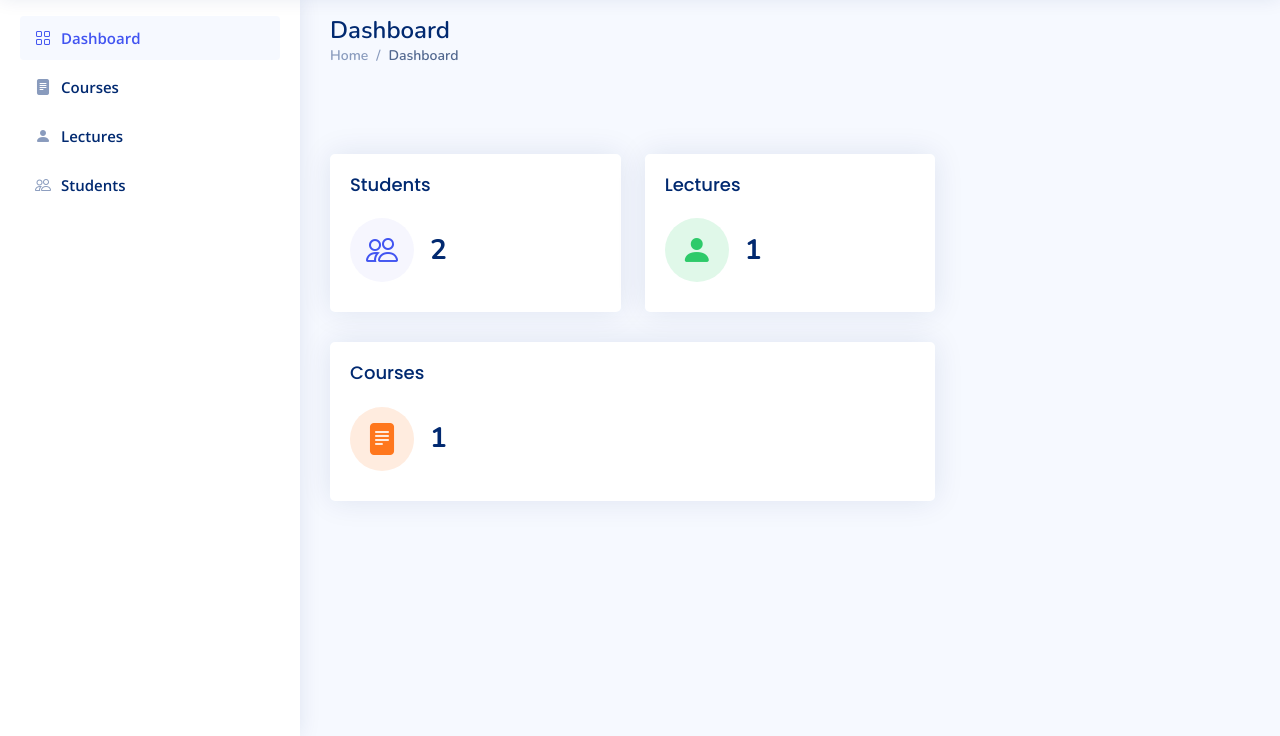
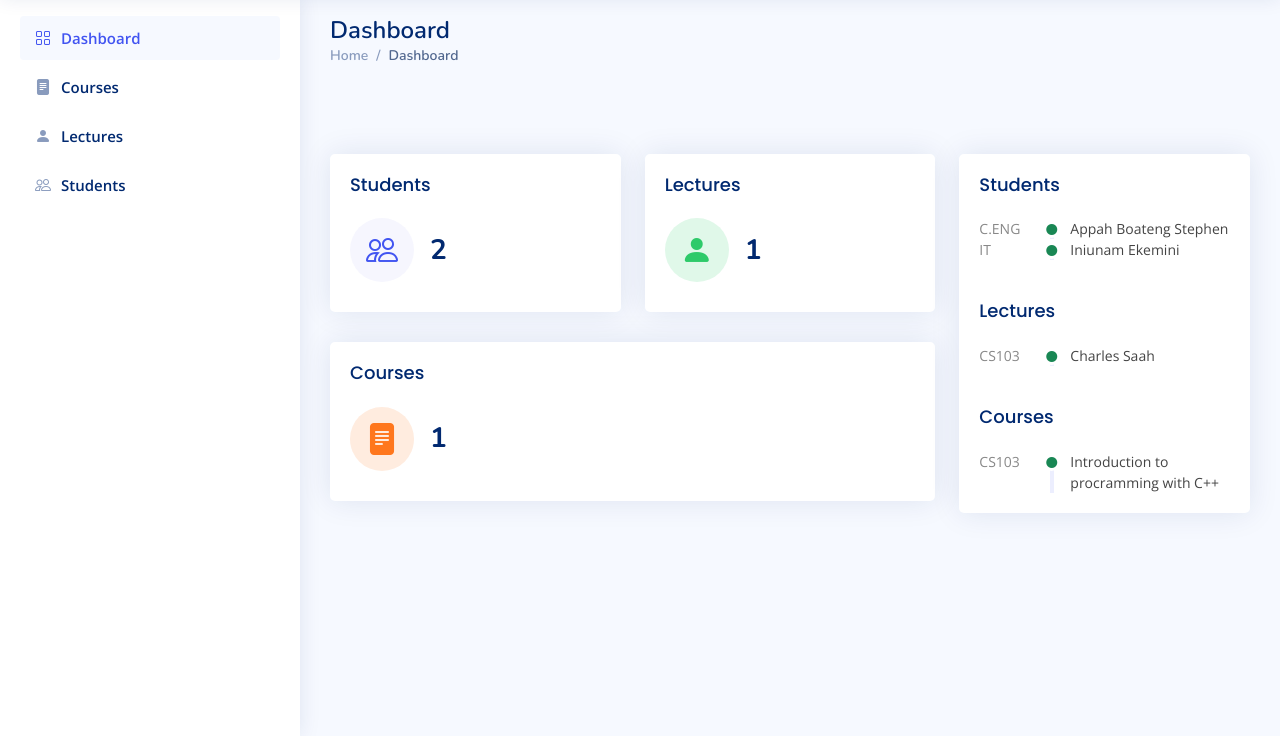
Before and after one commit to Steph-en/school-system, a plain HTML site: page admin-dashboard.html in a window 1280 px wide. Shown: the part 64-800 px from the top of the page. Drawn offline with nearby package versions, Linux system fonts and the light colour scheme.

Commit message:
added activity tab to admin dash board

```diff
--- a/admin-dashboard.html
+++ b/admin-dashboard.html
@@ -204,6 +204,67 @@
             </div>
           </div>
           <!-- End Left side columns -->
+
+          <!-- Right side columns -->
+          <div class="col-lg-4">
+            <!-- Recent Activity -->
+
+            <div class="card">
+              <div class="card-body">
+                <h5 class="card-title">Students</h5>
+
+                <div class="activity">
+                  <div class="activity-item d-flex">
+                    <div class="activite-label">C.ENG</div>
+                    <i class="bi bi-circle-fill activity-badge text-success align-self-start"></i>
+                    <div class="activity-content">
+                      Appah Boateng Stephen
+                    </div>
+                  </div>
+                </div>
+                <div class="activity">
+                  <div class="activity-item d-flex">
+                    <div class="activite-label">IT</div>
+                    <i class="bi bi-circle-fill activity-badge text-success align-self-start"></i>
+                    <div class="activity-content">
+                      Iniunam Ekemini
+                    </div>
+                  </div>
+                </div>
+                <!-- End activity item-->
+              </div>
+              <div class="card-body">
+                <h5 class="card-title">Lectures</h5>
+
+                <div class="activity">
+                  <div class="activity-item d-flex">
+                    <div class="activite-label">CS103</div>
+                    <i class="bi bi-circle-fill activity-badge text-success align-self-start"></i>
+                    <div class="activity-content">
+                      Charles Saah
+                    </div>
+                  </div>
+                </div>
+                <!-- End activity item-->
+              </div>
+              <div class="card-body">
+                <h5 class="card-title">Courses</h5>
+
+                <div class="activity">
+                  <div class="activity-item d-flex">
+                    <div class="activite-label">CS103</div>
+                    <i class="bi bi-circle-fill activity-badge text-success align-self-start"></i>
+                    <div class="activity-content">
+                      Introduction to procramming with C++
+                    </div>
+                  </div>
+                </div>
+                <!-- End activity item-->
+              </div>
+            </div>
+            <!-- End Recent Activity -->
+          </div>
+          <!-- End Right side columns -->
         </div>
       </section>
     </main>
```
